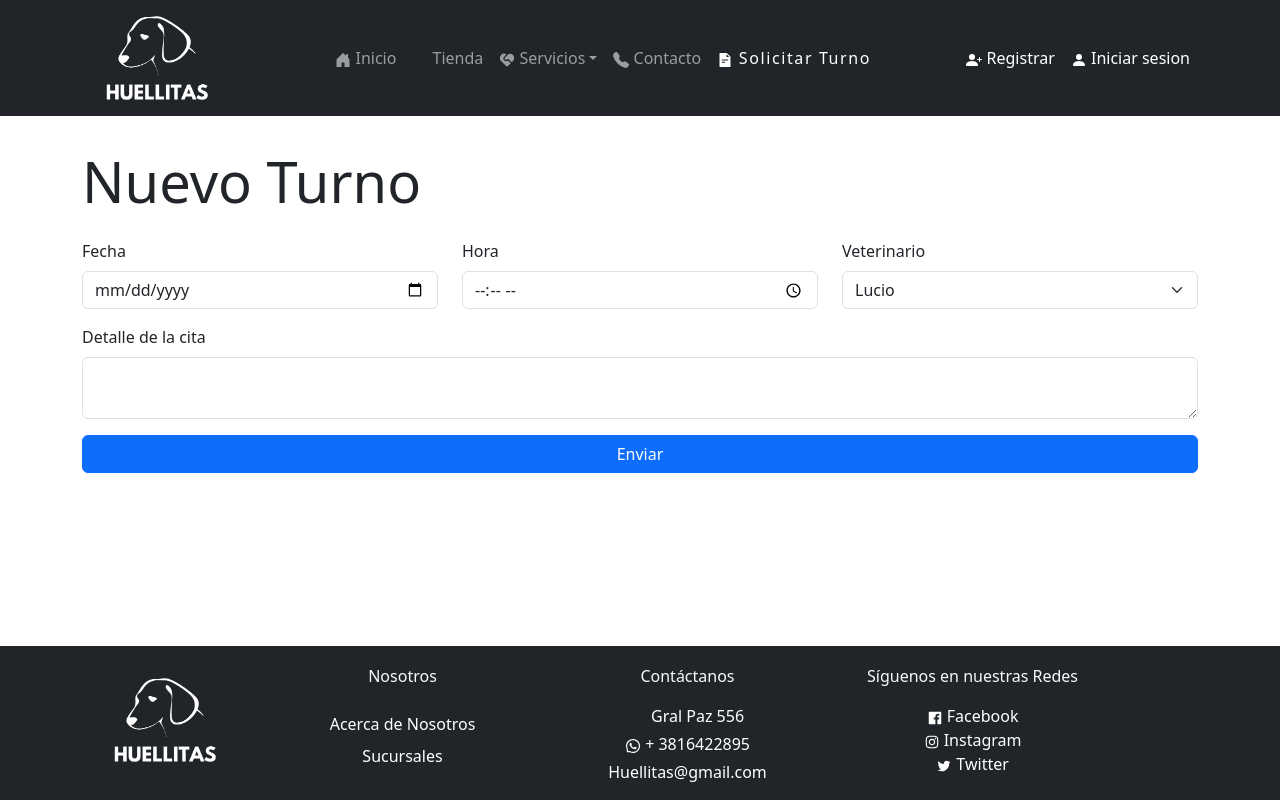
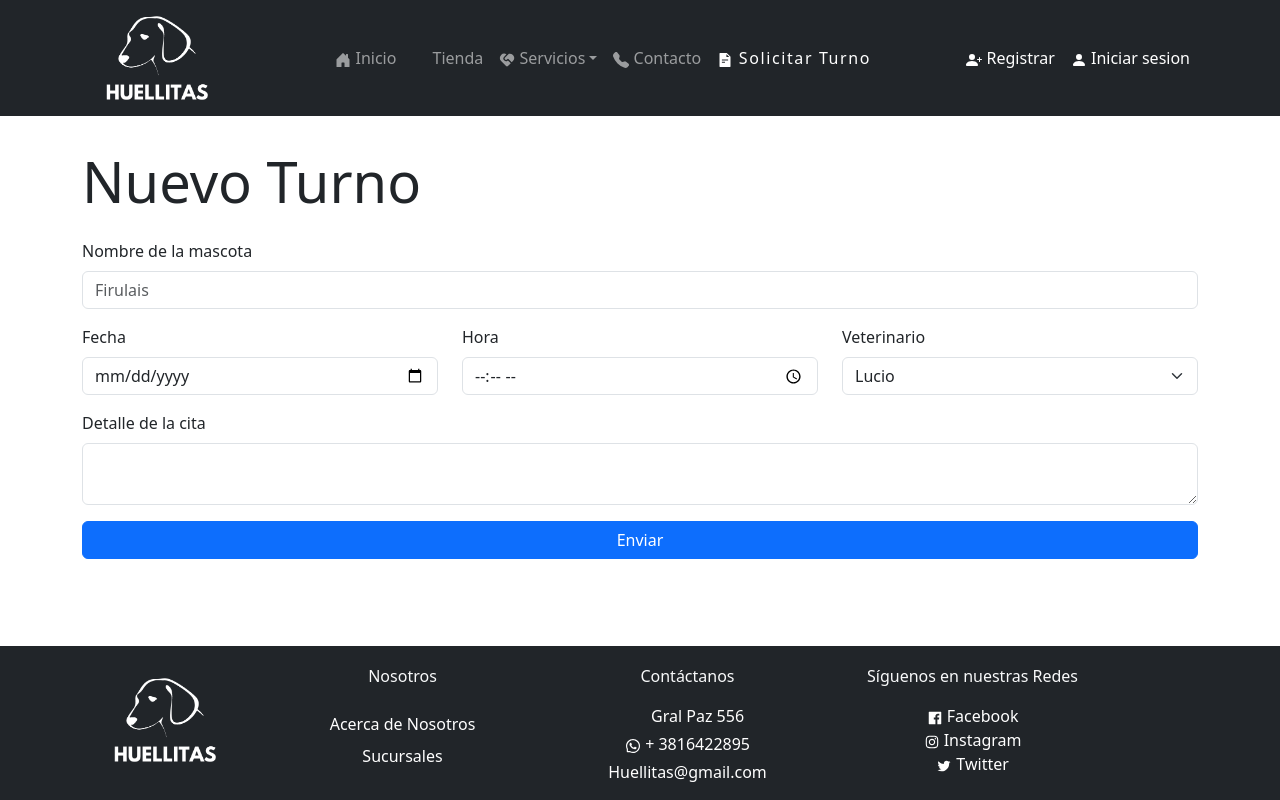
Before and after one commit to ruizemanuelm/proyectoFinal, a React (Vite) app: page /crearturno in a window 1280 px wide. Built offline with nearby package versions, Linux system fonts and the light colour scheme; some icons are missing.

Commit message:
validacion de datos del turno

```diff
--- a/src/components/views/Administrador/Turnos/CrearTurno.jsx
+++ b/src/components/views/Administrador/Turnos/CrearTurno.jsx
@@ -1,37 +1,107 @@
 import React from 'react';
 import { Button, Col, Form, Row } from 'react-bootstrap';
+import { useForm } from "react-hook-form";
 
 const CrearTurno = () => {
+  const {
+    register,
+    handleSubmit,
+    formState: { errors },
+    reset,
+  } = useForm();
+  const onSubmit = (turno) => {
+    console.log(turno);
+  };
     return (
         <section className="container mainSection my-2">
         <h1 className="display-4 my-4">Nuevo Turno</h1>
-        <Form>
+        <Form onSubmit={handleSubmit(onSubmit)}>
             <Row>
+            <Form.Group className="mb-3" controlId="NombreMascota">
+          <Form.Label>Nombre de la mascota</Form.Label>
+          <Form.Control
+            type="text"
+            maxLength={16}
+            placeholder="Firulais"
+            {...register("nombMascota", {
+              required: "El nombre es obligatorio",
+              minLength: {
+                value: 2,
+                message: "El nombre debe tener al menos 2 caracteres",
+              },
+              maxLength: {
+                value: 10,
+                message: "El nombre no debe exceder los 15 caracteres",
+              },
+            })}
+          />
+          <Form.Text className="text-danger">
+            {errors.nombMascota?.message}
+          </Form.Text>
+        </Form.Group>
         <Col sm={12} md={4}>
           <Form.Group className="mb-3" controlId="Fecha">
             <Form.Label>Fecha</Form.Label>
-            <Form.Control type="date"/>
+            <Form.Control type="date"
+            {...register("fecha", {
+              required: "Este campo es obligatorio",
+            })}
+          />
+          <Form.Text className="text-danger">
+            {errors.fecha?.message}
+          </Form.Text>
           </Form.Group>
             </Col>
             <Col sm={12} md={4}>
           <Form.Group  className="mb-3" controlId="Hora">
             <Form.Label>Hora</Form.Label>
-            <Form.Control type="time"/>
+            <Form.Control type="time"
+                  {...register("hora", {
+                    required: "Este campo es obligatorio",
+                  })}
+                />
+                <Form.Text className="text-danger">
+                  {errors.hora?.message}
+                </Form.Text>
           </Form.Group>
             </Col>
             <Col sm={12} md={4}>
             <Form.Group className="mb-3" controlId="Veterinario">
               <Form.Label>Veterinario</Form.Label>
-              <Form.Select defaultValue="Lucio">
+              <Form.Select
+                {...register("vet", {
+                  required: "Seleccione una opción",
+                })}
+              >
+                <option disabled value="">
+                  Seleccione una opción</option>
                 <option value="Lucio">Lucio</option>
                 <option value="Sebastian">Sebastian</option>
               </Form.Select>
+              <Form.Text className="text-danger">
+                {errors.vet?.message}
+              </Form.Text>
             </Form.Group>
             </Col>
             </Row>
             <Form.Group className="mb-3" controlId="Detalle">
               <Form.Label>Detalle de la cita</Form.Label>
-              <Form.Control as="textarea" type="text" />
+              <Form.Control as="textarea" type="text"  maxLength={101}
+                  {...register("detalle", {
+                    required: "Este campo es obligatorio",
+                    minLength: {
+                      value: 10,
+                      message: "El detalle debe tener al menos 10 caracteres",
+                    },
+                    maxLength: {
+                      value: 100,
+                      message: "El detalle no debe exceder los 100 caracteres",
+                    },
+                  })}
+                />
+                <Form.Text className="text-danger">
+                  {errors.detalle?.message}
+                </Form.Text>
             </Form.Group>
           <Button className='w-100' variant="primary" type="submit">
             Enviar
```
